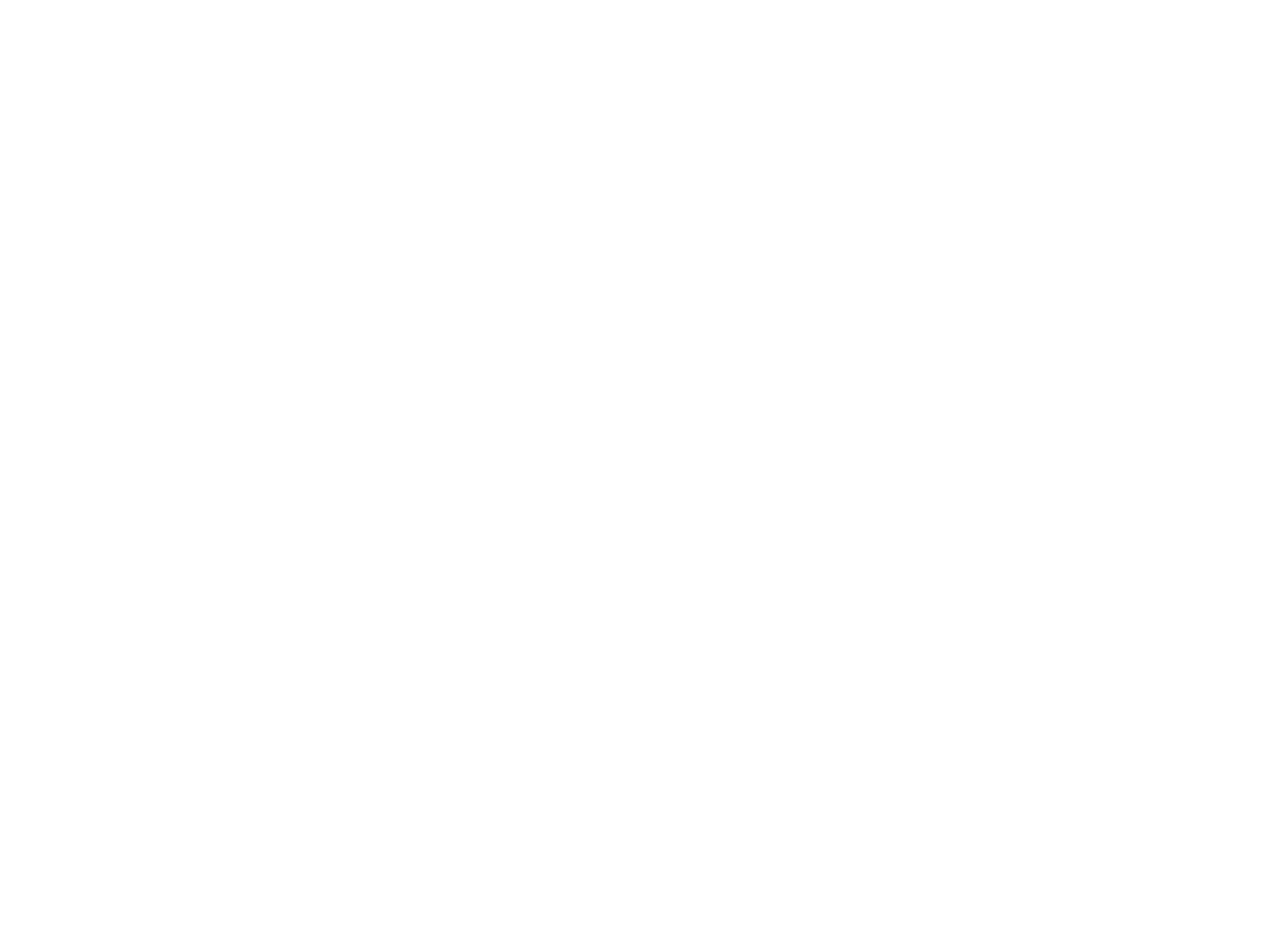
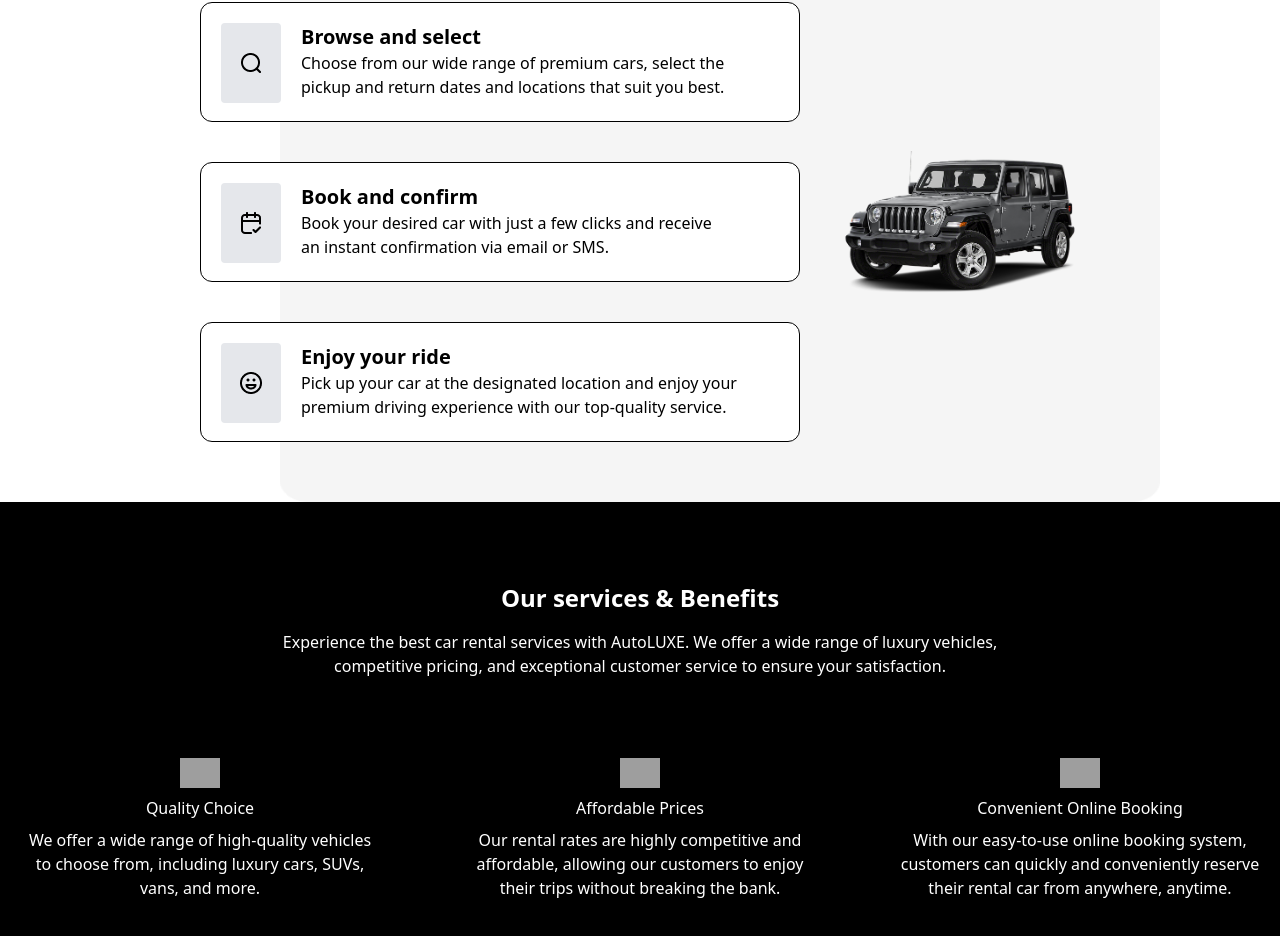
Before and after one commit to Tech-it-with-Billy/AutoLUXE, a React (Vite) app: page / in a window 1280 px wide. Shown: the part 3077-4013 px from the top of the page. Before the commit the page ends 2819 px from the top, so only its background shows below. Built offline with nearby package versions, Linux system fonts and the light colour scheme; grey boxes are pictures that could not be loaded.

Commit message:
Adding the procedure and services components to the Home page

```diff
--- a/src/components/Home.jsx
+++ b/src/components/Home.jsx
@@ -6,6 +6,8 @@
 import VehicleBrands from "./VehicleBrands";
 import VehicleBodyType from "./VehicleBodyType";
 import VehicleListings from "./VehicleListings";
+import Procedure from "./Procedure";
+import Services from "./Services";
 
 function Home () {
     return (
@@ -16,6 +18,8 @@
             <VehicleBrands />
             <VehicleBodyType />
             <VehicleListings />
+            <Procedure />
+            <Services />
         </div>
     )
 }
--- /dev/null
+++ b/src/components/Procedure.jsx
@@ -0,0 +1,57 @@
+import React from "react";
+import "../index.css";
+import bannerImage from "/images/cars/jeepbg.png";
+
+const Procedure = () => {
+    return (
+        <div className="m-20">
+            <div className="text-center mb-10">
+                <h1 className="font-bold text-2xl">How it works</h1>
+                <p className="">Renting a luxury car has never been easier. Our streamlined process makes it simple for you<br /> to book and confirm your vehicle of choice online</p>
+            </div>
+            <div className="h-120 flex items-center m-10 p-20 gap-10 justify-between relative">
+                <img
+                    src={bannerImage}
+                    alt="Banner"
+                    className="absolute top-0 right-0 h-140 w-220  z-0"
+                />
+                <div className="relative flex flex-col mt-20 gap-10">
+
+                    <div className="relative flex flex-row gap-5 border-1 rounded-xl w-150 h-30 bg-white p-5">
+                        <div className="bg-gray-200 rounded w-15 h-20 flex items-center justify-center">
+                            <img src="/images/search.png" alt="" />
+                        </div>
+                        <div className="">
+                            <h1 className="text-xl font-bold">Browse and select</h1>
+                            <p>Choose from our wide range of premium cars, select the <br />pickup and return dates and locations that suit you best.</p>
+                        </div>
+                    </div>
+                    <div className="relative flex flex-row gap-5 border-1 rounded-xl w-150 h-30 bg-white p-5">
+                        <div className="bg-gray-200 rounded w-15 h-20 flex items-center justify-center">
+                            <img src="/images/calendar.png" alt="" />
+                        </div>
+                        <div className="">
+                            <h1 className="text-xl font-bold">Book and confirm</h1>
+                            <p>Book your desired car with just a few clicks and receive <br />an instant confirmation via email or SMS.</p>
+                        </div>
+                    </div>
+                    <div className="relative flex flex-row gap-5 border-1 rounded-xl w-150 h-30 bg-white p-5">
+                        <div className="bg-gray-200 rounded w-15 h-20 flex items-center justify-center">
+                            <img src="/images/facehappy.png" alt="" />
+                        </div>
+                        <div className="">
+                            <h1 className="text-xl font-bold">Enjoy your ride</h1>
+                            <p>Pick up your car at the designated location and enjoy your <br />premium driving experience with our top-quality service.</p>
+                        </div>
+                    </div>
+
+                </div>
+                <div className="relative mt-20 ">
+                    <img src="/images/cars/jeep.png" alt="" />
+                </div>
+            </div>
+        </div>
+    )
+}
+
+export default Procedure;
--- /dev/null
+++ b/src/components/Services.jsx
@@ -0,0 +1,32 @@
+import React from "react";
+import "../index.css";
+
+function Services () {
+    return (
+        <div className="flex flex-col bg-black text-white items-center text-center">
+            <div className="flex flex-col mt-20 gap-4">
+                <h1 className="text-2xl font-bold">Our services & Benefits</h1>
+                <p>Experience the best car rental services with AutoLUXE. We offer a wide range of luxury vehicles, <br />competitive pricing, and exceptional customer service to ensure your satisfaction.</p>
+            </div>
+            <div className="flex flex-row m-20 gap-20 justify-between">
+                <div className="flex flex-col w-90 items-center gap-2">
+                    <img className="w-10" src="/images/featured.png" alt="" />
+                    <h2>Quality Choice</h2>
+                    <p>We offer a wide range of high-quality vehicles to choose from, including luxury cars, SUVs, vans, and more.</p>
+                </div>
+                <div className="flex flex-col w-90 items-center gap-2">
+                    <img className="w-10" src="/images/featured2.png" alt="" />
+                    <h2>Affordable Prices</h2>
+                    <p>Our rental rates are highly competitive and affordable, allowing our customers to enjoy their trips without breaking the bank.</p>
+                </div>
+                <div className="flex flex-col w-90 items-center gap-2">
+                    <img className="w-10" src="/images/featured3.png" alt="" />
+                    <h2>Convenient Online Booking</h2>
+                    <p>With our easy-to-use online booking system, customers can quickly and conveniently reserve their rental car from anywhere, anytime.</p>
+                </div>
+            </div>
+        </div>
+    )
+}
+
+export default Services;
```
